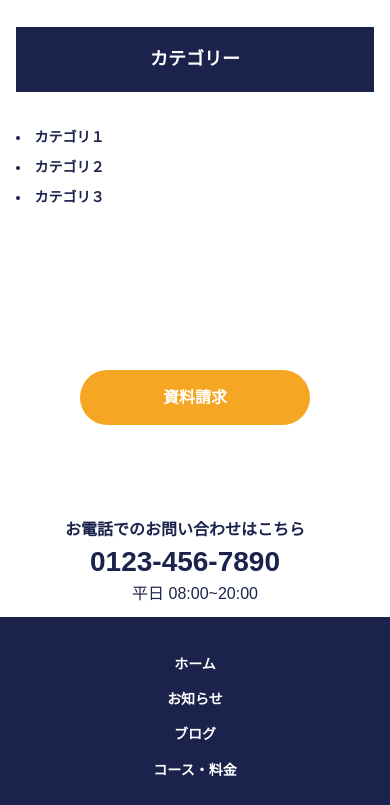
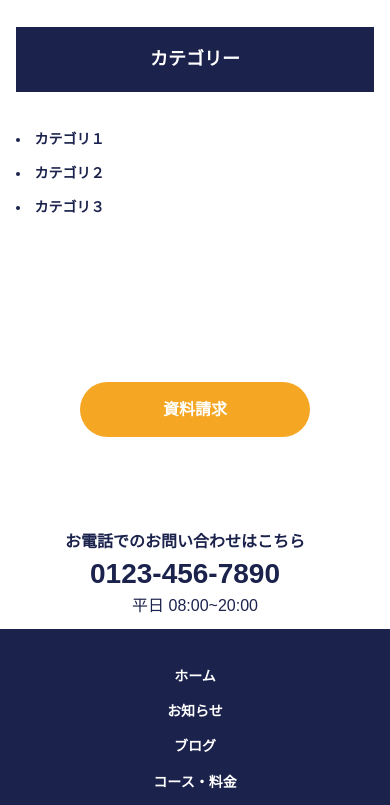
Before and after one commit to fumu238/Engress, a plain HTML site: page blog-single/index.html in a window 390 px wide. Shown: the part 2780-3585 px from the top of the page. Drawn offline with nearby package versions, Linux system fonts and the light colour scheme; files that its build step writes are made by us from their sources.

Commit message:
sidebarのリストCSS修正

```diff
--- a/scss/page/blog-single/block/_sidebar.scss
+++ b/scss/page/blog-single/block/_sidebar.scss
@@ -46,17 +46,10 @@
     &__category-list {
         li {
             list-style: disc inside;
+            font-size: 1.6rem;
+            font-weight: bold;
+            line-height: calc(39/16);
         }
-    }
-
-    &__category-item {
-        font-size: 1.6rem;
-        font-weight: bold;
-        line-height: calc(39/16);
-    }
-
-    &__category-item li {
-        list-style: circle;
     }
 }
 
@@ -73,13 +66,6 @@
             flex: 0 0 100px;
             padding-bottom: 29.5%;
         }
-
-        &__category-item {
-            font-size: 1.4rem;
-            font-weight: bold;
-            line-height: calc(34/14);
-        }
-
     }
 }
 
@@ -103,10 +89,12 @@
             font-weight: bold;
         }
 
-        &__category-item {
-            font-size: 1.6rem;
-            font-weight: bold;
-            line-height: calc(39/16);
+        &__category-list {
+            li {
+                font-size: 1.4rem;
+                font-weight: bold;
+                line-height: calc(34/14);
+            }
         }
     }
 }
@@ -123,11 +111,5 @@
             flex: 0 0 34%;
             padding-bottom: 22.697%;
         }
-
-        &__category-item {
-            font-size: 1.4rem;
-            font-weight: bold;
-            line-height: calc(30/14);
-        }
     }
 }
```
Also changed, not shown: css/blog-single.min.css, 1 other file.
